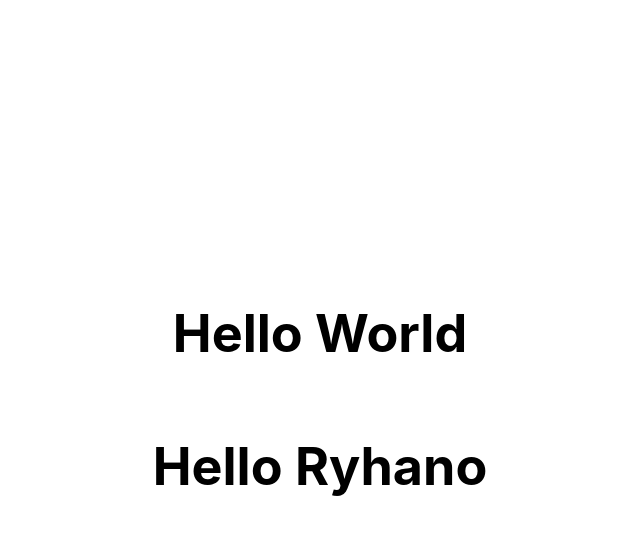
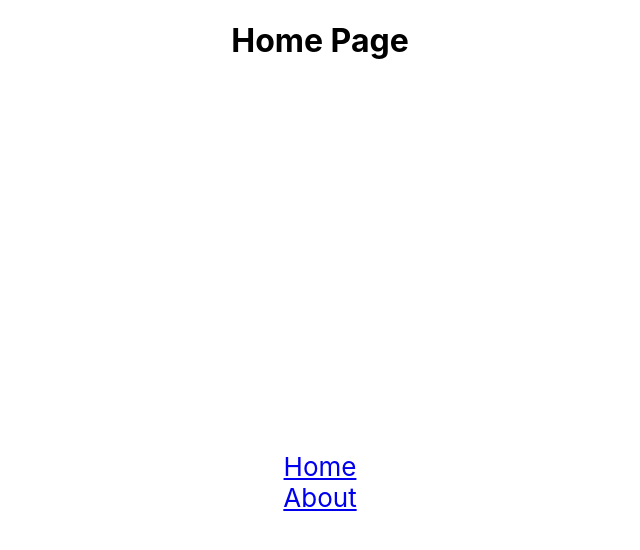
Before and after one commit to Luke-Kirby/Luke-Kirby-Portfolio, a React (Create React App) app: page / in a window 1280 px wide. Shown: the top 550 px of the page, without its empty margins (320-960 px from the left). Built offline with nearby package versions, Linux system fonts and the light colour scheme.

Commit message:
Added Home and About Routers

```diff
--- a/package.json
+++ b/package.json
@@ -13,6 +13,8 @@
     "node-sass": "^7.0.1",
     "react": "^18.0.0",
     "react-dom": "^18.0.0",
+    "react-router": "^6.3.0",
+    "react-router-dom": "^6.3.0",
     "react-scripts": "5.0.0",
     "typescript": "^4.6.3",
     "web-vitals": "^2.1.4"
--- a/src/App.tsx
+++ b/src/App.tsx
@@ -2,14 +2,24 @@ import React from "react";
 import logo from "./logo.svg";
 import "./App.scss";
 import Title from "./components/Title";
+import { Route, Router, Routes, Link } from "react-router-dom";
+import Home from "./components/Home";
+import About from "./components/About";
 
 function App() {
   return (
     <div className="App">
+      <Routes>
+        <Route path="/" element={<Home />} />
+        <Route path="about" element={<About />} />
+      </Routes>
       <header className="App-header">
-        <Title title={"Hello World"} />
-
-        <h1>Hello Ryhano</h1>
+        <Link to={"/"}>
+          Home
+        </Link>
+        <Link to={"about"}>
+          About
+        </Link>
       </header>
     </div>
   );
--- /dev/null
+++ b/src/components/About.tsx
@@ -0,0 +1,7 @@
+import Title from "./Title";
+
+function About() {
+  return <Title title={"About Page"} />;
+}
+
+export default About;
--- /dev/null
+++ b/src/components/Home.tsx
@@ -0,0 +1,7 @@
+import Title from "./Title";
+
+function Home() {
+  return <Title title={"Home Page"} />;
+}
+
+export default Home;
--- a/src/index.tsx
+++ b/src/index.tsx
@@ -3,10 +3,13 @@ import ReactDOM from "react-dom";
 import "./index.scss";
 import App from "./App";
 import reportWebVitals from "./reportWebVitals";
+import { BrowserRouter } from "react-router-dom";
 
 ReactDOM.render(
   <React.StrictMode>
-    <App />
+    <BrowserRouter>
+      <App />
+    </BrowserRouter>
   </React.StrictMode>,
   document.getElementById("root")
 );
```
Also changed, not shown: 1 other file (tests, documents, lock files or other folders).
